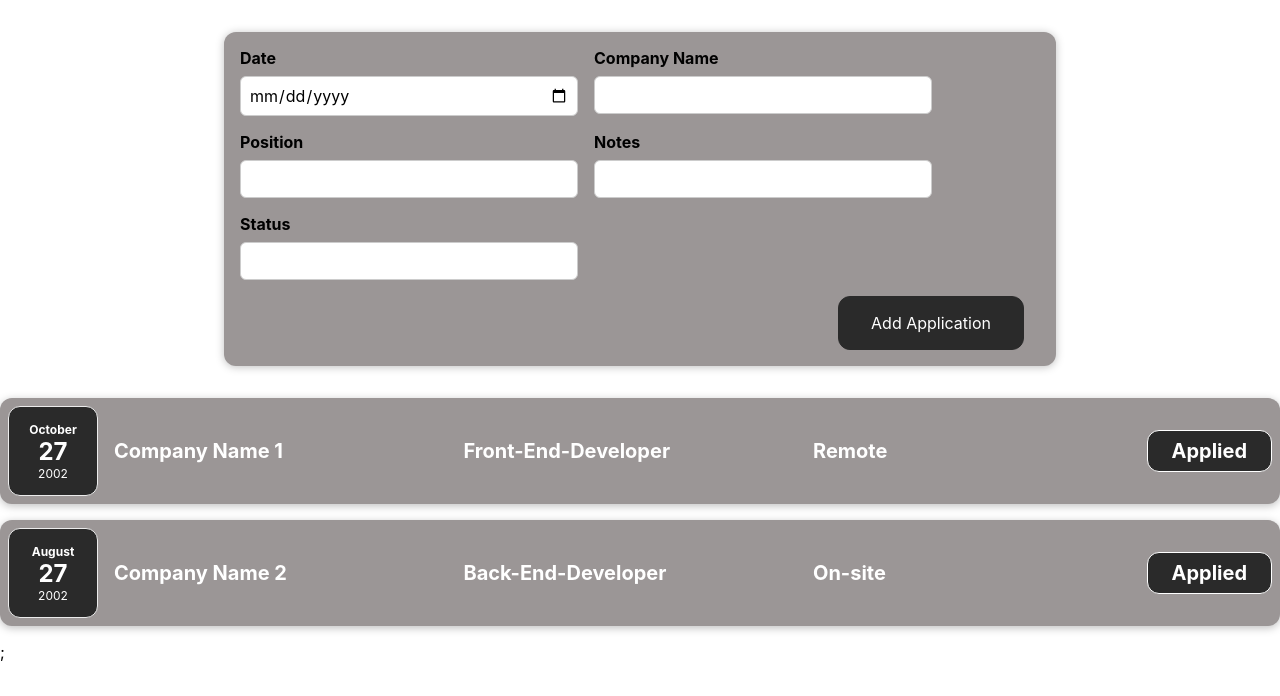
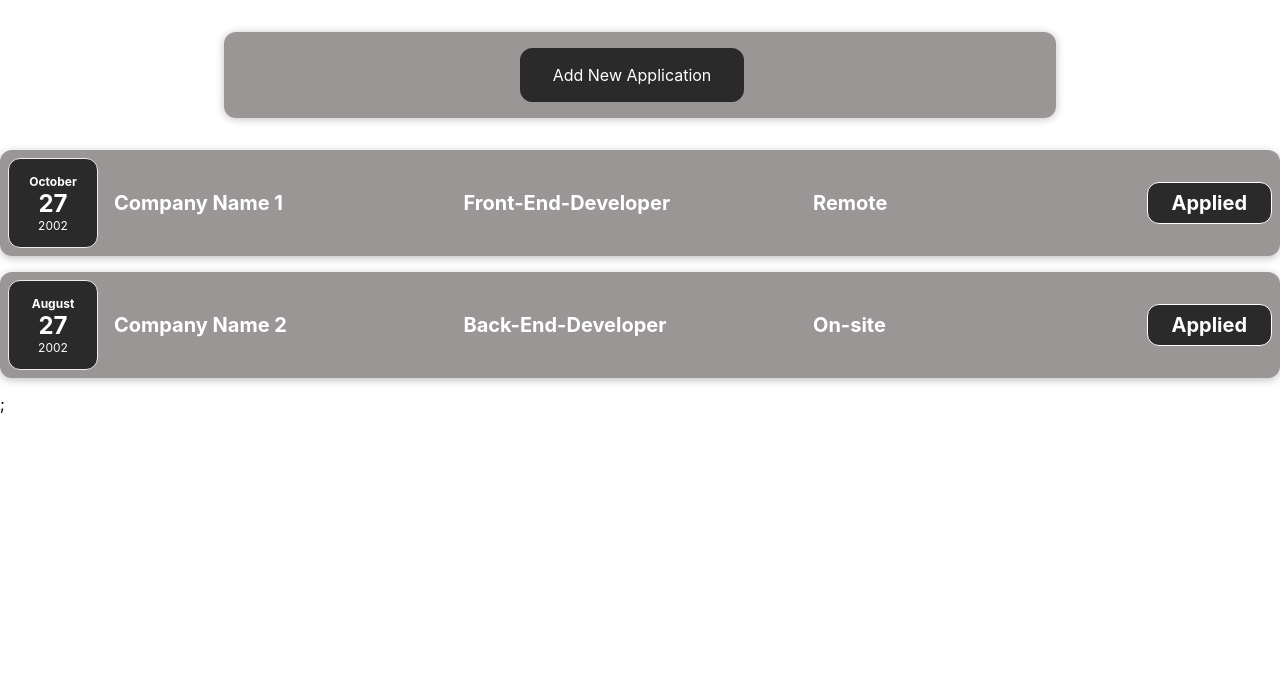
Before and after one commit to artanplaku/GA-tracker, a React (Create React App) app in the folder frontend/: page /home in a window 1280 px wide. Shown: the top 696 px of the page. Built offline with nearby package versions, Linux system fonts and the light colour scheme.

Commit message:
add and cancel new applications

```diff
--- a/frontend/src/components/Applications/ApplicationItem.js
+++ b/frontend/src/components/Applications/ApplicationItem.js
@@ -1,6 +1,7 @@
 import React from "react";
 import ApplicationDate from "./ApplicationDate";
 import "../UI/ApplicationItem.css";
+
 
 function ApplicationItem(props) {
   return (
--- a/frontend/src/components/Applications/Applications.js
+++ b/frontend/src/components/Applications/Applications.js
@@ -7,14 +7,14 @@ function Applications(props) {
     <div>
       {props.items.map((application) => (
         <ApplicationItem
+          key={application.id}
           date={application.date}
           companyName={application.companyName}
           position={application.position}
           notes={application.notes}
           status={application.status}
         />
-      ))}
-      ;
+      ))};
     </div>
   );
 };
--- a/frontend/src/components/Home.js
+++ b/frontend/src/components/Home.js
@@ -1,10 +1,10 @@
-import React from "react";
+import React, { useState } from "react";
 import Applications from "./Applications/Applications";
 import NewApplication from "./NewApplication/NewApplication";
 
-function Home() {
-  const applications = [
+const DUMMY_APPLICATIONS = [
   {
+    id: 'a1',
     date: new Date(2002, 9, 27),
     companyName: "Company Name 1",
     status: "Applied",
@@ -12,6 +12,7 @@ function Home() {
     notes: "Remote",
   },
   {
+    id: 'a2',
     date: new Date(2002, 7, 27),
     companyName: "Company Name 2",
     status: "Applied",
@@ -19,13 +20,28 @@ function Home() {
     notes: "On-site",
   },
 ];
-  const addApplicationHandler = (expense) => { };
+
+
+function Home() {
+  const [applications, setApplications] = useState(DUMMY_APPLICATIONS);
+
+  const addApplicationHandler = application => {
+    setApplications(prevApplications => {
+      return [application, ...prevApplications]
+    });
+  };
+
   return (
     <div>
       <NewApplication onAddApplication={addApplicationHandler} />
+
       <Applications items={applications} />
+
+
     </div>
   );
 }
 
+
+
 export default Home;
--- a/frontend/src/components/NewApplication/ApplicationForm.js
+++ b/frontend/src/components/NewApplication/ApplicationForm.js
@@ -1,45 +1,45 @@
 import React, { useState } from "react";
 import "../UI/ApplicationForm.css";
 
-function ApplicationForm(props) {
-  const [enteredDate, setEnteredDate] = useState("");
-  const [enteredCompanyName, setEnteredCompanyName] = useState("");
-  const [enteredPosition, setEnteredPosition] = useState("");
-  const [enteredNotes, setEnteredNotes] = useState("");
-  const [enteredStatus, setEnteredStatus] = useState("");
+const ApplicationForm = (props) => {
+  const [entredDate, setEnteredDate] = useState("");
+  const [enteredcompanyName, setEnteredCompanyName] = useState("");
+  const [entredPosition, setEnteredPosition] = useState("");
+  const [entredNotes, setEnteredNotes] = useState("");
+  const [entredStatus, setEnteredStatus] = useState("");
+
 
   const dateChangeHandler = (event) => {
     setEnteredDate(event.target.value);
   };
-
   const companyNameChangeHandler = (event) => {
     setEnteredCompanyName(event.target.value);
   };
-
   const positionChangeHandler = (event) => {
     setEnteredPosition(event.target.value);
   };
-
   const notesChangeHandler = (event) => {
     setEnteredNotes(event.target.value);
   };
-
   const statusChangeHandler = (event) => {
     setEnteredStatus(event.target.value);
   };
 
   const submitHandler = (event) => {
-    event.preventDeafault();
+    event.preventDefault();
 
-    const applicationData = {
+    const expenseData = {
+      date: new Date(entredDate),
+      companyName: enteredcompanyName,
+      positon: setEnteredPosition,
+      notes: setEnteredNotes,
+      status: setEnteredStatus
 
-      date: new Date(enteredDate),
-      companyName: enteredCompanyName,
-      position: enteredPosition,
-      notes: enteredNotes,
-      status: enteredStatus,
+
+
+
     };
-    props.onSaveApplicationData(applicationData);
+    props.onSaveExpenseData(expenseData);
     setEnteredDate('');
     setEnteredCompanyName('');
     setEnteredPosition('');
@@ -50,42 +50,49 @@ function ApplicationForm(props) {
   return (
     <form onSubmit={submitHandler}>
       <div className="new-application__controls">
-        <div className="new-application__control">
-          <label>Date</label>
-          <input type="date"
-            value={enteredDate}
-            onChange={dateChangeHandler} />
-        </div>
-        <div className="new-application__control">
+        <div className="new-application__controls">
+          <div className="new-expense__controls">
+            <label>Date</label>
+            <input
+              type="date"
+              value={entredDate}
+              onChange={dateChangeHandler}
+            />
+          </div>
           <label>Company Name</label>
           <input type="text"
-            value={enteredCompanyName}
+            value={enteredcompanyName}
             onChange={companyNameChangeHandler} />
         </div>
-        <div className="new-application__control">
+
+        <div className="new-application__controls">
           <label>Position</label>
           <input type="text"
-            value={enteredPosition}
-            onChange={positionChangeHandler} />
+            value={entredPosition}
+            onChange={positionChangeHandler}
+          />
         </div>
-        <div className="new-application__control">
+        <div className="new-application__controls">
           <label>Notes</label>
           <input type="text"
-            value={enteredNotes}
-            onChange={notesChangeHandler} />
+            value={entredNotes}
+            onChange={notesChangeHandler}
+          />
         </div>
-        <div className="new-application__control">
+        <div className="new-application__controls">
           <label>Status</label>
           <input type="text"
-            value={enteredStatus}
-            onChange={statusChangeHandler} />
+            value={entredStatus}
+            onChange={statusChangeHandler}
+          />
         </div>
+
       </div>
-      <div className="new-application__actions">
-        <button type="submit">Add Application</button>
+      <div className="new-application_actions">
+        <button type="button" onClick={props.onCancel}>Cancel</button>
+        <button type="Submit">Add Application</button>
       </div>
     </form>
   );
-}
-
+};
 export default ApplicationForm;
--- a/frontend/src/components/NewApplication/NewApplication.js
+++ b/frontend/src/components/NewApplication/NewApplication.js
@@ -1,21 +1,38 @@
-import React from 'react';
+import React, { useState } from 'react';
 import "../UI/NewApplication.css";
 import ApplicationForm from './ApplicationForm';
 
-function NewApplication(props) {
+
+
+const NewApplication = (props) => {
+  const [isEditing, setIsEditing] = useState(false);
   const saveApplicationDataHandler = (enteredApplicationData) => {
     const applicationData = {
       ...enteredApplicationData,
-      id: Math.random().toString()
+      id: Math.random().toString(),
     };
     props.onAddApplication(applicationData);
+    setIsEditing(false);
 
-  }
+  };
+  const startEditingHandler = () => {
+    setIsEditing(true);
+  };
+  const stopEditingHandler = () => {
+    setIsEditing(false);
+  };
   return (
-    <div className='new-application'>
-      <ApplicationForm onSaveApplicationData={saveApplicationDataHandler} />
+    <div className="new-application">
+      {!isEditing && (
+        <button onClick={startEditingHandler}>Add New Application</button>
+      )}
+      {isEditing && (
+        <ApplicationForm
+          onSaveExpenseData={saveApplicationDataHandler}
+          onCancel={stopEditingHandler}
+        />
+      )}
     </div>
-  )
+  );
 };
-
 export default NewApplication;
```
Lines whose indentation alone changed are shown as unchanged.
